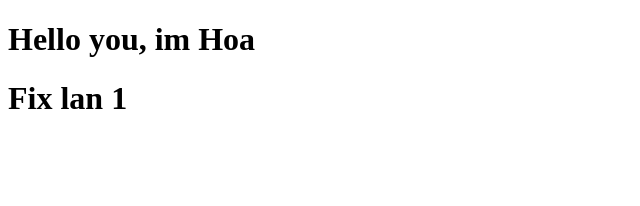
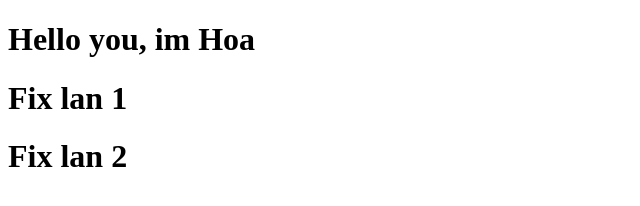
Before and after one commit to JustinHoa/Git_Test_2, a plain HTML site: page index.html in a window 1280 px wide. Shown: the whole page, without its empty margins (0-640 px from the left). Drawn offline with Linux system fonts and the light colour scheme.

Commit message:
Fix lan 2

```diff
--- a/index.html
+++ b/index.html
@@ -8,5 +8,6 @@
   <body>
     <h1>Hello you, im Hoa</h1>
     <h1>Fix lan 1</h1>
+    <h1>Fix lan 2</h1>
   </body>
 </html>
```
